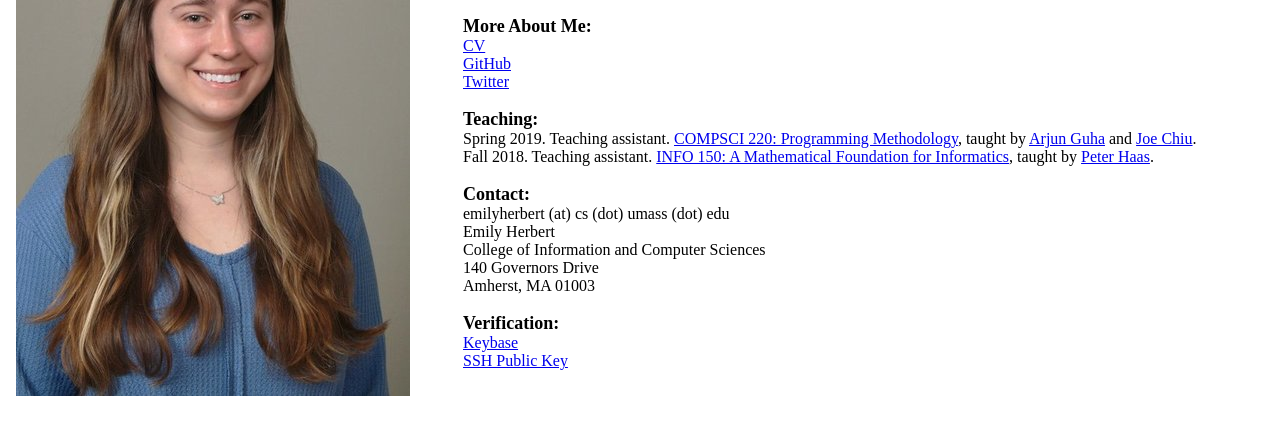
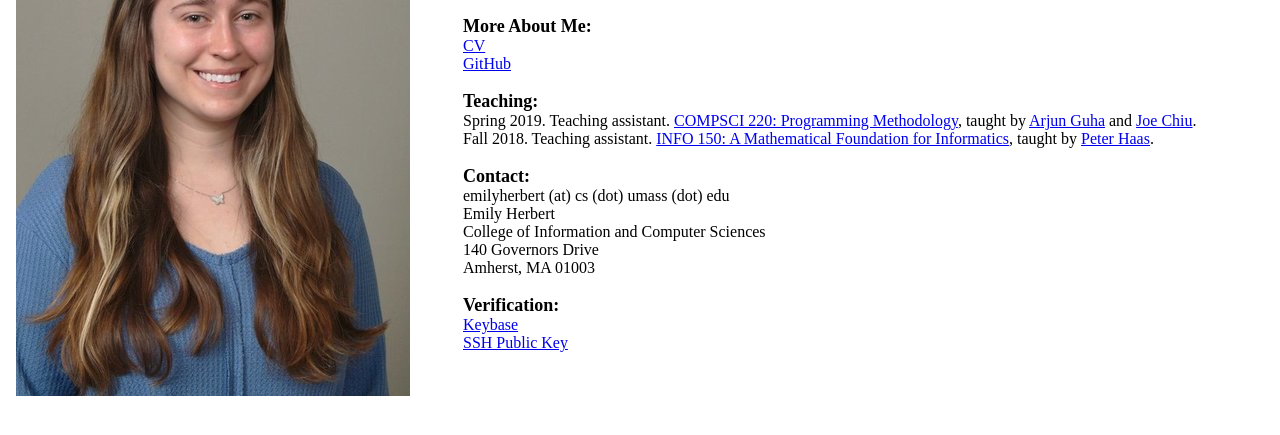
Before and after one commit to emilyaherbert/emilyaherbert.github.io, a plain HTML site: page index.html in a window 1280 px wide. Shown: the part 203-638 px from the top of the page. Drawn offline with Linux system fonts and the light colour scheme.

Commit message:
Removing twitter.

```diff
--- a/index.html
+++ b/index.html
@@ -51,7 +51,6 @@
           <font size="+1"><b>More About Me:</b></font><br>
           <a href="https://emilyaherbert.github.io/cv/">CV</a><br>
           <a href="https://github.com/emilyaherbert/">GitHub</a><br>
-          <a href="https://twitter.com/emilyaherbert">Twitter</a><br>
           <br>
 
           <font size="+1"><b>Teaching:</b></font><br>
```
